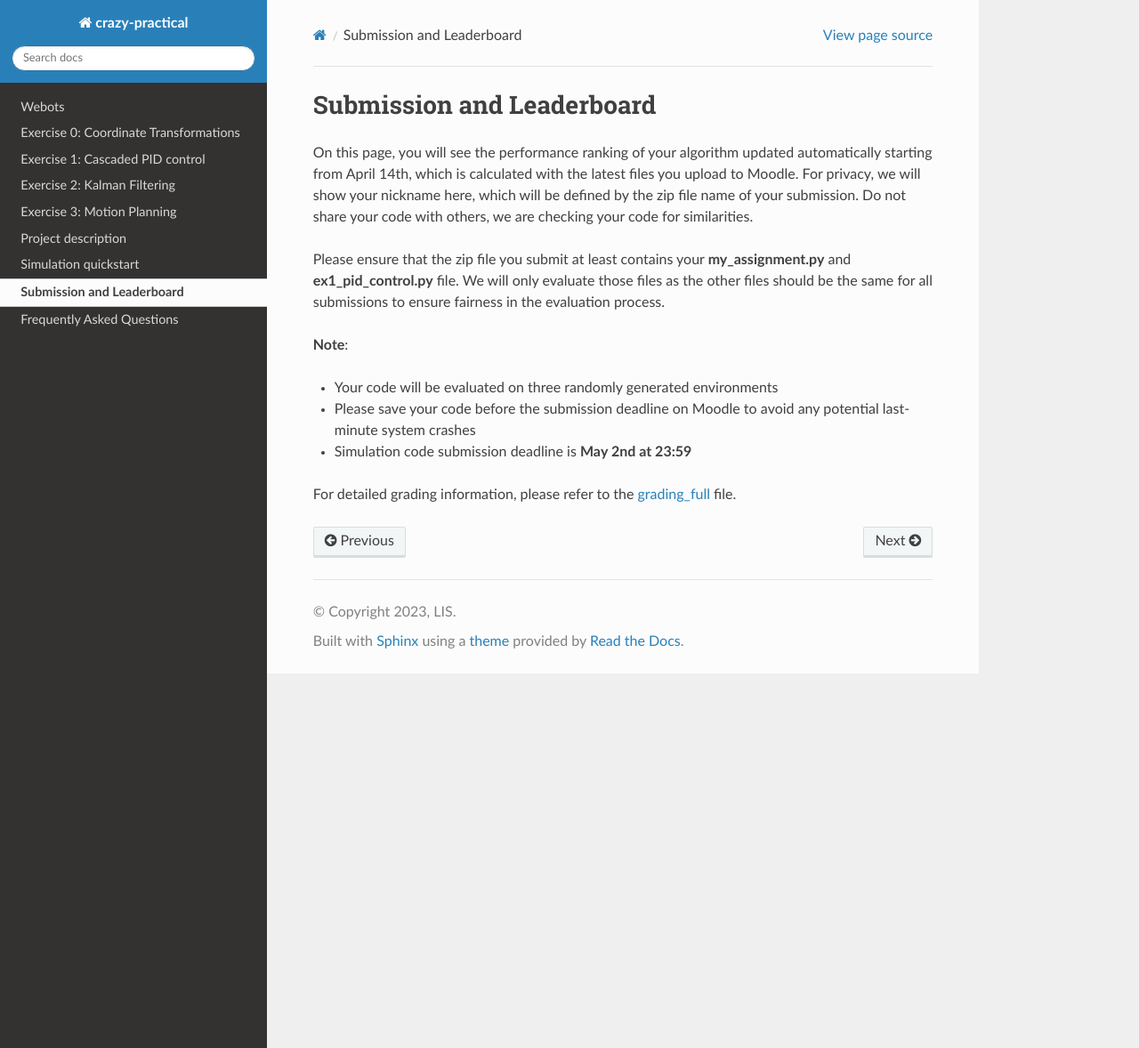
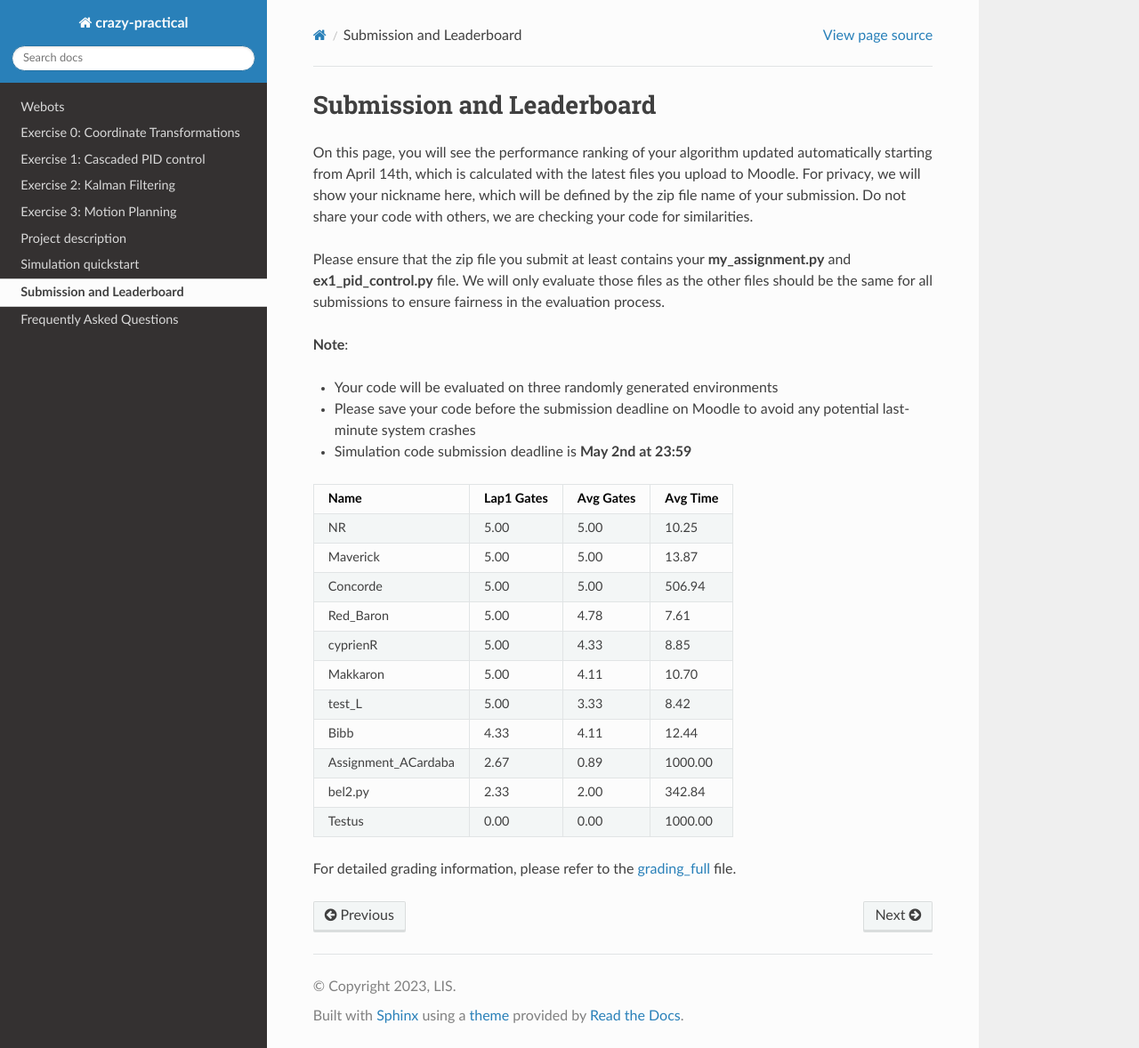
Before and after one commit to lis-epfl/micro-502, a Sphinx documentation site: the page built from docs/assignment/leaderboard.rst, in a window 1280 px wide and 1178 px high. Shown: the whole window at 89% size. Built offline with Sphinx 7.4.7 and the Read the Docs theme 3.1.0, drawn with Linux system fonts in a browser that asks for light colours.

Commit message:
leaderboard_test again :(

```diff
--- a/docs/assignment/leaderboard.rst
+++ b/docs/assignment/leaderboard.rst
@@ -14,20 +14,20 @@ Please ensure that the zip file you submit at least contains your **my_assignmen
 - Simulation code submission deadline is **May 2nd at 23:59**
 
 
-============== ========== ========= =========
-Name           Lap1 Gates Avg Gates  Avg Time
-============== ========== ========= =========
-NR                   5.00        5.00       10.25
-Maverick             5.00        5.00       13.87
-Concorde             5.00        5.00       506.94
-Red_Baron            5.00        4.78       7.61
-cyprienR             5.00        4.33       8.85
-Makkaron             5.00        4.11       10.70
-test_L               5.00        3.33       8.42
-Bibb                 4.33        4.11       12.44
-Assignment_ACardaba  2.67        0.89       1000.00
-bel2.py              2.33        2.00       342.84
-Testus               0.00        0.00       1000.00
-============== ========== ========= =========
+=================== ========== ========= ========
+Name                Lap1 Gates Avg Gates Avg Time
+=================== ========== ========= ========
+NR                  5.00       5.00      10.25
+Maverick            5.00       5.00      13.87
+Concorde            5.00       5.00      506.94
+Red_Baron           5.00       4.78      7.61
+cyprienR            5.00       4.33      8.85
+Makkaron            5.00       4.11      10.70
+test_L              5.00       3.33      8.42
+Bibb                4.33       4.11      12.44
+Assignment_ACardaba 2.67       0.89      1000.00
+bel2.py             2.33       2.00      342.84
+Testus              0.00       0.00      1000.00
+=================== ========== ========= ========
 
 For detailed grading information, please refer to the `grading_full <https://github.com/lis-epfl/micro-502/blob/main/docs/assignment/grading_full.ods?raw=true>`_ file.
```
